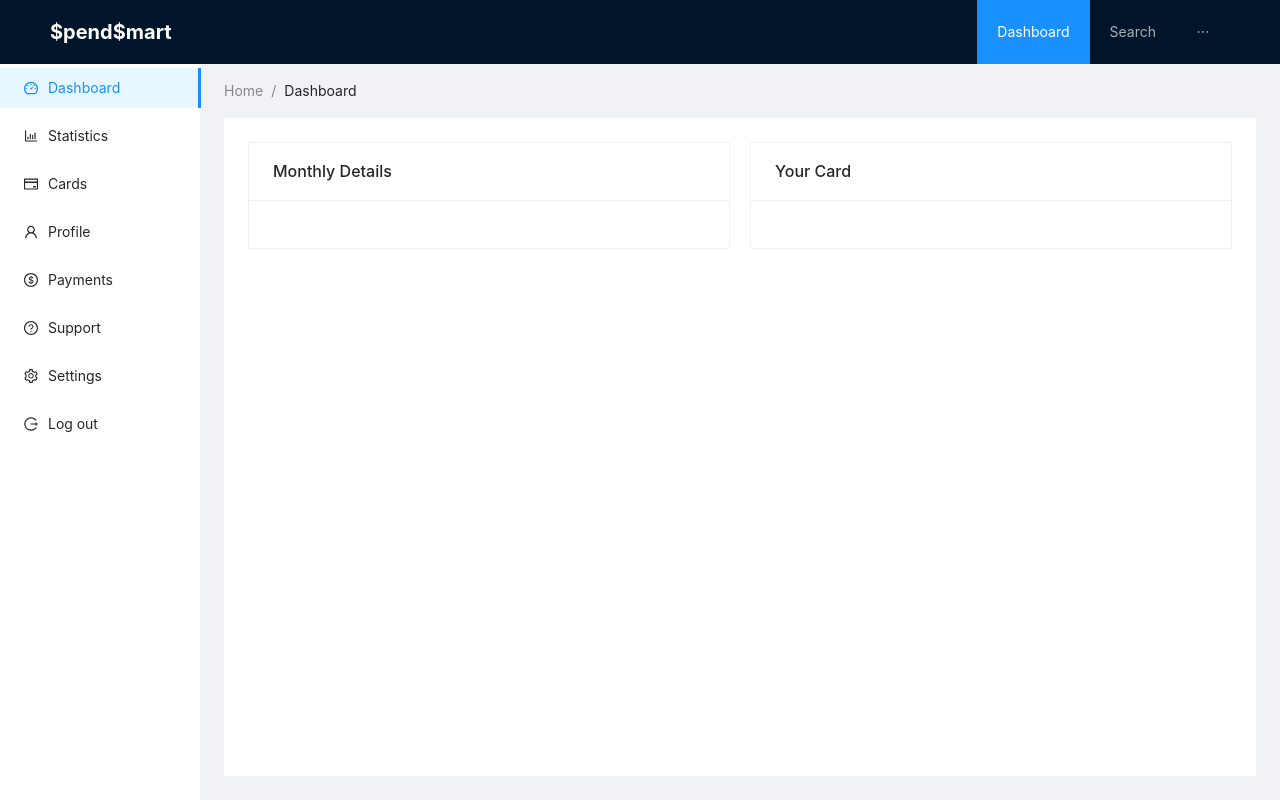
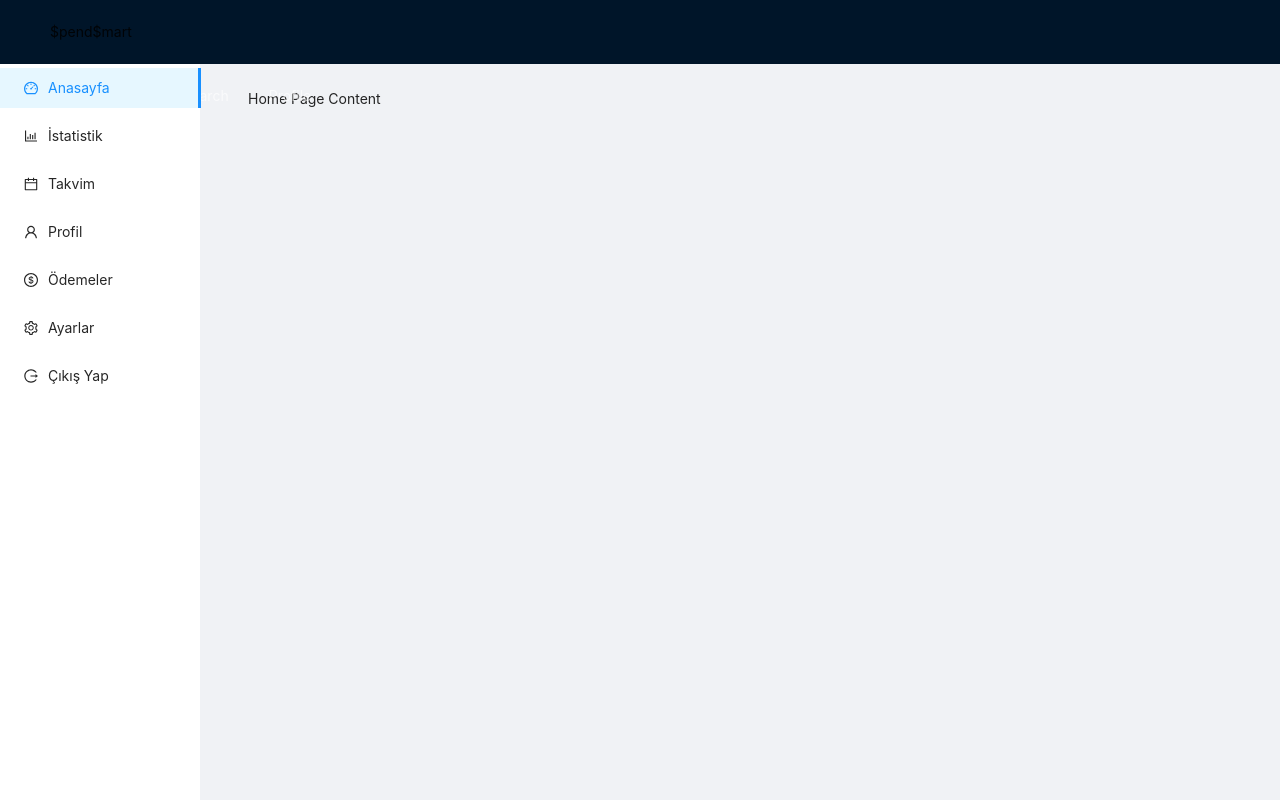
Before and after one commit to nazhhoglu/butce_takip, a React (Create React App) app: page /home in a window 1280 px wide. Built offline with nearby package versions, Linux system fonts and the light colour scheme.

Commit message:
Profile-Statistics-Calender pages added

```diff
--- a/src/App.js
+++ b/src/App.js
@@ -1,14 +1,76 @@
 import React from "react";
 import { BrowserRouter as Router, Route, Routes } from "react-router-dom";
+import { Layout } from "antd";
 import LoginRegisterPage from "./pages/LoginRegisterPage";
 import HomePage from "./pages/HomePage";
+import StatisticsPage from "./pages/StatisticsPage";
+import ProfilePage from "./pages/ProfilePage";
+import CalendarPage from "./pages/CalendarPage";
+import HeaderBar from "./components/Header";
+import SideMenu from "./components/Menu";
+
+const { Content, Sider } = Layout;
+
+const AppLayout = ({ children }) => (
+  <Layout style={{ minHeight: "100vh" }}>
+    <HeaderBar />
+    <Layout>
+      <Sider width={200} className="site-layout-background">
+        <SideMenu />
+      </Sider>
+      <Layout style={{ padding: "0 24px 24px" }}>
+        <Content
+          className="site-layout-background"
+          style={{
+            padding: 24,
+            margin: 0,
+            minHeight: 280,
+          }}
+        >
+          {children}
+        </Content>
+      </Layout>
+    </Layout>
+  </Layout>
+);
 
 const App = () => {
   return (
     <Router>
       <Routes>
         <Route path="/" element={<LoginRegisterPage />} />
-        <Route path="/home" element={<HomePage />} />
+        <Route
+          path="/home"
+          element={
+            <AppLayout>
+              <HomePage />
+            </AppLayout>
+          }
+        />
+        <Route
+          path="/statistics"
+          element={
+            <AppLayout>
+              <StatisticsPage />
+            </AppLayout>
+          }
+        />
+        <Route
+          path="/profile"
+          element={
+            <AppLayout>
+              <ProfilePage />
+            </AppLayout>
+          }
+        />
+        <Route
+          path="/calender"
+          element={
+            <AppLayout>
+              <CalendarPage />
+            </AppLayout>
+          }
+        />
       </Routes>
     </Router>
   );
--- /dev/null
+++ b/src/components/Header.js
@@ -0,0 +1,18 @@
+// src/components/Header.js
+import React from "react";
+import { Layout, Menu } from "antd";
+
+const { Header } = Layout;
+
+const HeaderBar = () => (
+  <Header className="header">
+    <div className="logo">$pend$mart</div>
+    <Menu theme="dark" mode="horizontal" defaultSelectedKeys={["1"]}>
+      <Menu.Item key="1">Dashboard</Menu.Item>
+      <Menu.Item key="2">Search</Menu.Item>
+      <Menu.Item key="3">Profile</Menu.Item>
+    </Menu>
+  </Header>
+);
+
+export default HeaderBar;
--- /dev/null
+++ b/src/components/Menu.js
@@ -0,0 +1,47 @@
+// src/components/Menu.js
+import React from "react";
+import { Menu } from "antd";
+import {
+  DashboardOutlined,
+  BarChartOutlined,
+  CalendarOutlined,
+  UserOutlined,
+  DollarOutlined,
+  SettingOutlined,
+  LogoutOutlined,
+} from "@ant-design/icons";
+import { Link } from "react-router-dom";
+
+const { SubMenu } = Menu;
+
+const SideMenu = () => (
+  <Menu
+    mode="inline"
+    defaultSelectedKeys={["1"]}
+    style={{ height: "100%", borderRight: 0 }}
+  >
+    <Menu.Item key="1" icon={<DashboardOutlined />}>
+      <Link to="/home">Anasayfa</Link>
+    </Menu.Item>
+    <Menu.Item key="2" icon={<BarChartOutlined />}>
+      <Link to="/statistics">İstatistik</Link>
+    </Menu.Item>
+    <Menu.Item key="3" icon={<CalendarOutlined />}>
+      <Link to="/calendar">Takvim</Link>
+    </Menu.Item>
+    <Menu.Item key="4" icon={<UserOutlined />}>
+      <Link to="/profile">Profil</Link>
+    </Menu.Item>
+    <Menu.Item key="5" icon={<DollarOutlined />}>
+      <Link to="/payments">Ödemeler</Link>
+    </Menu.Item>
+    <Menu.Item key="6" icon={<SettingOutlined />}>
+      <Link to="/settings">Ayarlar</Link>
+    </Menu.Item>
+    <Menu.Item key="7" icon={<LogoutOutlined />}>
+      <Link to="/logout">Çıkış Yap</Link>
+    </Menu.Item>
+  </Menu>
+);
+
+export default SideMenu;
--- /dev/null
+++ b/src/pages/CalendarPage.js
@@ -0,0 +1,5 @@
+import React from "react";
+
+const CalendarPage = () => <div>Calendar Page Content</div>;
+
+export default CalendarPage;
--- a/src/pages/HomePage.js
+++ b/src/pages/HomePage.js
@@ -1,90 +1,6 @@
+// src/pages/HomePage.js
 import React from "react";
-import { Layout, Menu, Breadcrumb, Card } from "antd";
-import {
-  DashboardOutlined,
-  BarChartOutlined,
-  CreditCardOutlined,
-  UserOutlined,
-  DollarOutlined,
-  QuestionCircleOutlined,
-  SettingOutlined,
-  LogoutOutlined,
-} from "@ant-design/icons";
-import "./HomePage.css";
-import { Link } from "react-router-dom";
 
-const { Header, Content, Sider } = Layout;
-const { SubMenu } = Menu;
-
-const HomePage = () => (
-  <Layout style={{ minHeight: "100vh" }}>
-    <Header className="header">
-      <div className="logo">$pend$mart</div>
-      <Menu theme="dark" mode="horizontal" defaultSelectedKeys={["1"]}>
-        <Menu.Item key="1">Dashboard</Menu.Item>
-        <Menu.Item key="2">Search</Menu.Item>
-        <Menu.Item key="3">Profile</Menu.Item>
-      </Menu>
-    </Header>
-    <Layout>
-      <Sider width={200} className="site-layout-background">
-        <Menu
-          mode="inline"
-          defaultSelectedKeys={["1"]}
-          style={{ height: "100%", borderRight: 0 }}
-        >
-          <Menu.Item key="1" icon={<DashboardOutlined />}>
-            Dashboard
-          </Menu.Item>
-          <Menu.Item key="2" icon={<BarChartOutlined />}>
-            Statistics
-          </Menu.Item>
-          <Menu.Item key="3" icon={<CreditCardOutlined />}>
-            Cards
-          </Menu.Item>
-          <Menu.Item key="4" icon={<UserOutlined />}>
-            Profile
-          </Menu.Item>
-          <Menu.Item key="5" icon={<DollarOutlined />}>
-            Payments
-          </Menu.Item>
-          <Menu.Item key="6" icon={<QuestionCircleOutlined />}>
-            Support
-          </Menu.Item>
-          <Menu.Item key="7" icon={<SettingOutlined />}>
-            Settings
-          </Menu.Item>
-          <Menu.Item key="8" icon={<LogoutOutlined />}>
-            Log out
-            <Link to="/"></Link>
-          </Menu.Item>
-        </Menu>
-      </Sider>
-      <Layout style={{ padding: "0 24px 24px" }}>
-        <Breadcrumb style={{ margin: "16px 0" }}>
-          <Breadcrumb.Item>Home</Breadcrumb.Item>
-          <Breadcrumb.Item>Dashboard</Breadcrumb.Item>
-        </Breadcrumb>
-        <Content
-          className="site-layout-background"
-          style={{
-            padding: 24,
-            margin: 0,
-            minHeight: 280,
-          }}
-        >
-          <div className="site-card-wrapper">
-            <Card title="Monthly Details" className="dashboard-card">
-              {/* Chart component will go here */}
-            </Card>
-            <Card title="Your Card" className="dashboard-card">
-              {/* Card details and recent payments will go here */}
-            </Card>
-          </div>
-        </Content>
-      </Layout>
-    </Layout>
-  </Layout>
-);
+const HomePage = () => <div>Home Page Content</div>;
 
 export default HomePage;
--- a/src/pages/LoginRegisterPage.js
+++ b/src/pages/LoginRegisterPage.js
@@ -135,7 +135,7 @@ const LoginRegisterPage = () => {
               </Form.Item>
 
               <p>
-                <Link to="/reset-password">Şifrenizi mi unuttunuz?</Link>
+                <Link to="/resetpassword">Şifrenizi mi unuttunuz?</Link>
               </p>
 
               <Form.Item>
--- /dev/null
+++ b/src/pages/ProfilePage.js
@@ -0,0 +1,6 @@
+// src/pages/ProfilePage.js
+import React from "react";
+
+const ProfilePage = () => <div>Profile Page Content</div>;
+
+export default ProfilePage;
--- /dev/null
+++ b/src/pages/StatisticsPage.js
@@ -0,0 +1,5 @@
+import React from "react";
+
+const StatisticsPage = () => <div>Statistics Page Content</div>;
+
+export default StatisticsPage;
```
